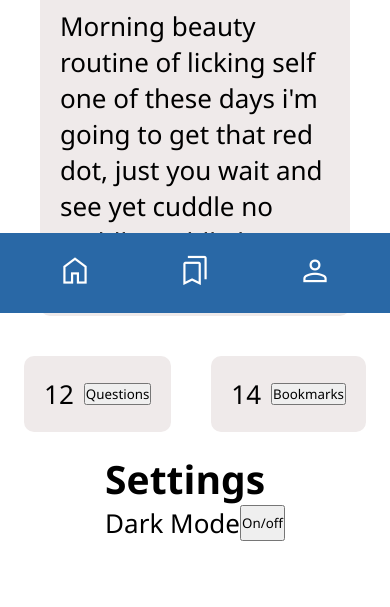
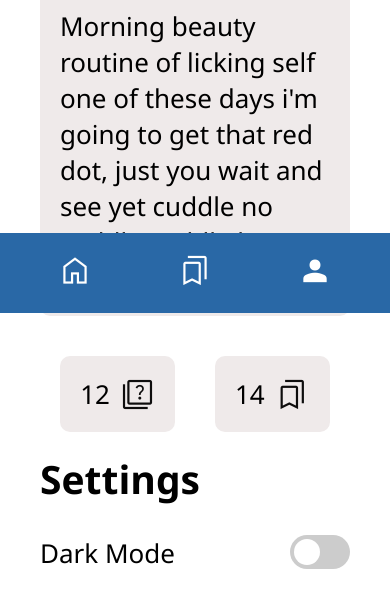
Before and after one commit to edanum/Quiz-App, a plain HTML site: page profile.html in a window 390 px wide. Shown: the part 531-1138 px from the top of the page. Drawn offline with nearby package versions, Linux system fonts and the light colour scheme.

Commit message:
Layout completed, Toggle button added

```diff
--- /dev/null
+++ b/components/icons.css
@@ -0,0 +1,35 @@
+
+.material-symbols-outlined {
+  font-variation-settings: "FILL" 0, "wght" 400, "GRAD" 0, "opsz" 48;
+  color: white;
+  font-size: 35px !important;
+}
+
+.bookmarkcounter {
+  color: rgb(14, 13, 13);
+}
+
+.questioncounter {
+  color: rgb(14, 13, 13);
+}
+
+#questionmark .material-symbols-outlined {
+  font-variation-settings: "FILL" 0, "wght" 400, "GRAD" 0, "opsz" 48;
+  color: rgb(110, 31, 31);
+  font-size: 35px !important;;
+}
+.card__bookmark-button .material-symbols-outlined {
+  font-variation-settings: "FILL" 0, "wght" 400, "GRAD" 0, "opsz" 48;
+  color: rgb(0, 0, 0);
+  font-size: 50px !important;
+}
+
+.marked .card__bookmark-button .material-symbols-outlined {
+  font-variation-settings: "FILL" 1, "wght" 400, "GRAD" 0, "opsz" 48;
+  color: rgb(41, 104, 166);
+  font-size: 50px !important; }
+
+.active {
+  color: white;
+  font-variation-settings: "FILL" 1, "wght" 400, "GRAD" 0, "opsz" 48;
+}
--- a/components/navigation.css
+++ b/components/navigation.css
@@ -16,8 +16,3 @@ nav {
   text-decoration: none;
   color: white;
 }
-
-.active {
-  color: white;
-  font-variation-settings: "FILL" 1, "wght" 400, "GRAD" 0, "opsz" 48;
-}
--- a/components/profile.css
+++ b/components/profile.css
@@ -43,12 +43,77 @@
 }
 
 .settings {
-
+ width: 100%;
+ margin: 0px 40px 0px 40px;
 
 }
 
 .settings-toggles {
 display: flex;
-justify-content: flex-start;
+justify-content: space-between;
+margin: 30px 0px 30px 0px;
+}
 
+
+/* The switch - the box around the slider */
+.switch {
+  position: relative;
+  display: inline-block;
+  width: 60px;
+  height: 34px;
 }
+
+/* Hide default HTML checkbox */
+.switch input {
+  opacity: 0;
+  width: 0;
+  height: 0;
+}
+
+/* The slider */
+.slider {
+  position: absolute;
+  cursor: pointer;
+  top: 0;
+  left: 0;
+  right: 0;
+  bottom: 0;
+  background-color: #ccc;
+  -webkit-transition: .4s;
+  transition: .4s;
+}
+
+.slider:before {
+  position: absolute;
+  content: "";
+  height: 26px;
+  width: 26px;
+  left: 4px;
+  bottom: 4px;
+  background-color: white;
+  -webkit-transition: .4s;
+  transition: .4s;
+}
+
+input:checked + .slider {
+  background-color: #2196F3;
+}
+
+input:focus + .slider {
+  box-shadow: 0 0 1px #2196F3;
+}
+
+input:checked + .slider:before {
+  -webkit-transform: translateX(26px);
+  -ms-transform: translateX(26px);
+  transform: translateX(26px);
+}
+
+/* Rounded sliders */
+.slider.round {
+  border-radius: 34px;
+}
+
+.slider.round:before {
+  border-radius: 50%;
+}
--- a/css/global.css
+++ b/css/global.css
@@ -7,6 +7,23 @@
 body {
   margin: 0px 0px 0px 0px;
   padding-bottom: 200px;
+
+}
+
+body--dark {
+  margin: 0px 0px 0px 0px;
+  padding-bottom: 200px;
+  background-color: rgb(51, 51, 51);
+}
+
+
+main {
+  display: flex;
+  justify-content: center;
+  flex-wrap: wrap;
+  background-color: white;
+  margin: 60px 0px 60px 0px;
+  font-size: 26px;
 }
 
 main {
@@ -16,4 +33,18 @@ main {
   background-color: white;
   margin: 60px 0px 60px 0px;
   font-size: 26px;
+
 }
+
+
+/*
+
+main {
+  display: flex;
+  justify-content: center;
+  flex-wrap: wrap;
+  background-color: white;
+  margin: 60px 0px 60px 0px;
+  font-size: 26px;
+}
+*/
--- a/css/style.css
+++ b/css/style.css
@@ -2,24 +2,5 @@
 @import url(../components/header.css);
 @import url(../components/navigation.css);
 @import url(../components/profile.css);
+@import url(../components/icons.css);
 @import url(./global.css);
-
-
-
-.material-symbols-outlined {
-  font-variation-settings: "FILL" 0, "wght" 400, "GRAD" 0, "opsz" 48;
-  color: white;
-  font-size: 35px !important;
-}
-
-.card__bookmark-button .material-symbols-outlined {
-  font-variation-settings: "FILL" 0, "wght" 400, "GRAD" 0, "opsz" 48;
-  color: rgb(0, 0, 0);
-  font-size: 50px !important;
-}
-
-.marked .card__bookmark-button .material-symbols-outlined {
-  font-variation-settings: "FILL" 1, "wght" 400, "GRAD" 0, "opsz" 48;
-  color: rgb(41, 104, 166);
-  font-size: 50px !important;
-}
--- a/profile.html
+++ b/profile.html
@@ -35,12 +35,14 @@
       <div class="counter">
         <div class="counterelement">
           12
-          <button>Questions</button>
+          <span class="material-symbols-outlined questioncounter"> quiz </span>
         </div>
 
         <div class="counterelement">
           14
-          <button>Bookmarks</button>
+          <span class="material-symbols-outlined bookmarkcounter">
+            bookmarks
+          </span>
         </div>
       </div>
 
@@ -49,7 +51,10 @@
 
         <div class="settings-toggles">
           <p>Dark Mode</p>
-          <button>On/off</button>
+          <label class="switch">
+            <input type="checkbox" />
+            <span class="slider round"></span>
+          </label>
         </div>
       </div>
     </main>
```
Also changed, not shown: bookmarks.html (+23 -17 lines), 1 other file.
